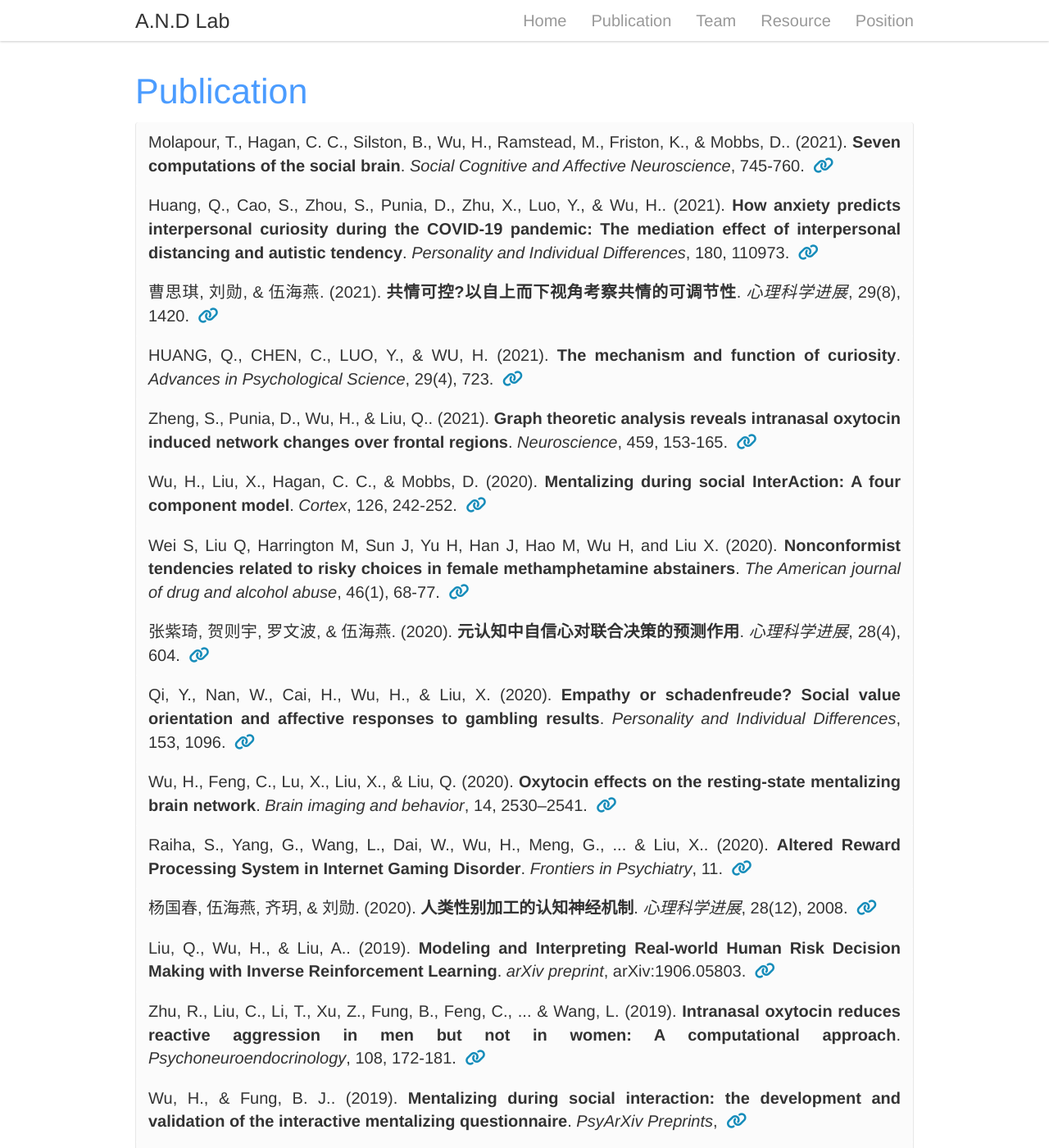
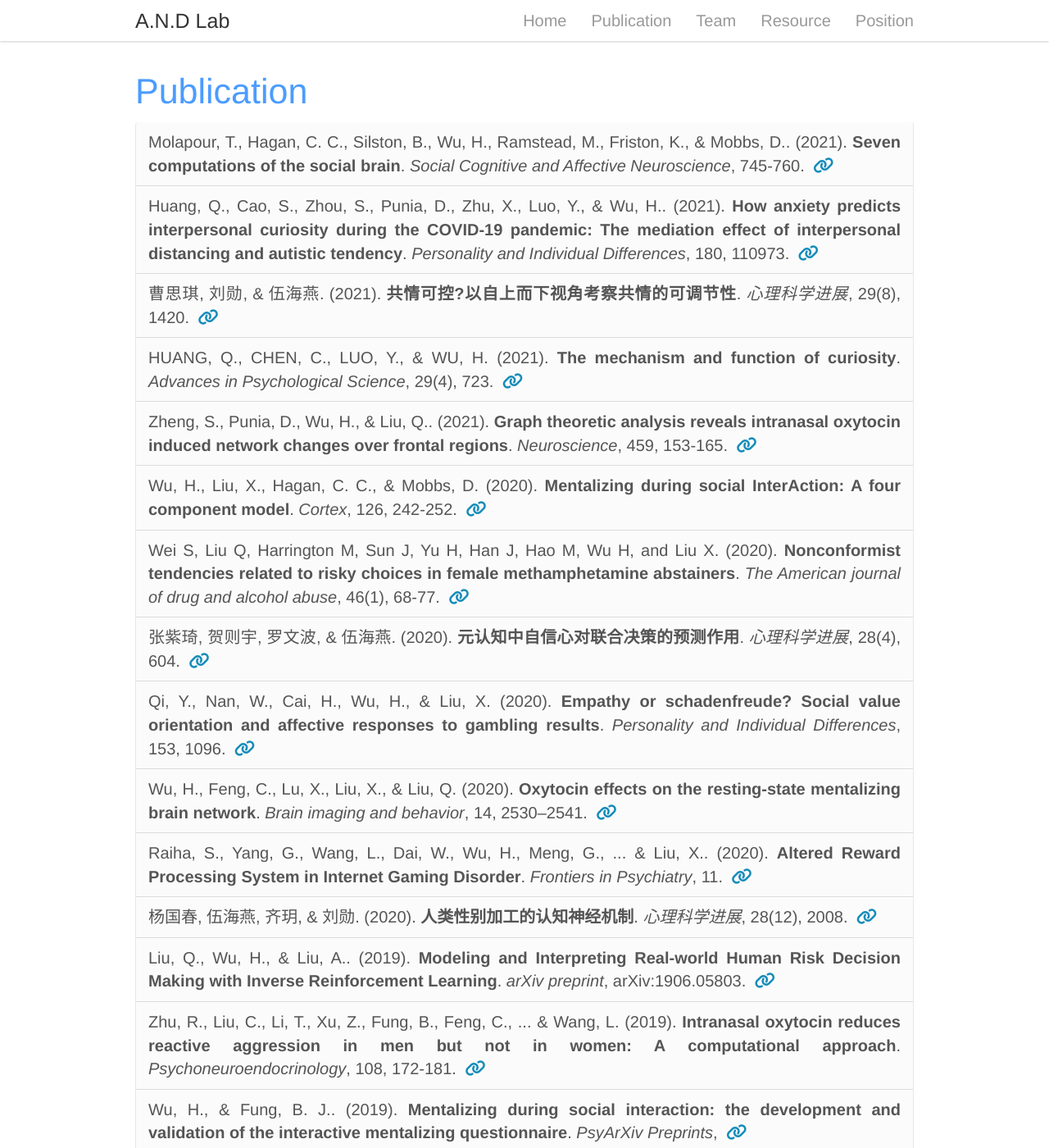
Before and after one commit to andlab-um/lab-website, a Jekyll site: the page built from _pages/publication.html, in a window 1280 px wide and 1400 px high. Shown: the whole window at 82% size. Built offline with Jekyll 4.4.1, drawn with Linux system fonts in a browser that asks for light colours; nearby versions of some CDN libraries.

Commit message:
Add solid line for each item

```diff
--- a/_pages/publication.html
+++ b/_pages/publication.html
@@ -11,6 +11,7 @@ permalink: /publication
 <div class="panel-group" id="accordion">
     <div class="panel panel-default">
     {% for publi in site.data.publication %}
+        <div class="pandel-item">
             <div class="panel-heading">
                 <span data-toggle="collapse" data-parent="#accordion"
                     href="#collapse{{ forloop.index }}"
@@ -41,6 +42,7 @@ permalink: /publication
                     <span>{{ publi.abstract }}</span>
                 </div>
             </div>
+        </div>
     {% endfor %}
     </div>
 </div>
--- a/_sass/_customize_style.scss
+++ b/_sass/_customize_style.scss
@@ -113,6 +113,12 @@ h2 {
     font-size: .9em;
 }
 
+.pandel-item {
+    border-bottom: solid;
+    border-width: 1px;
+    border-color: rgba(167, 167, 167, 0.4);
+}
+
 // team - card
 .team-member-card {
     margin-top: 20px;
```
Lines whose indentation alone changed are shown as unchanged.
